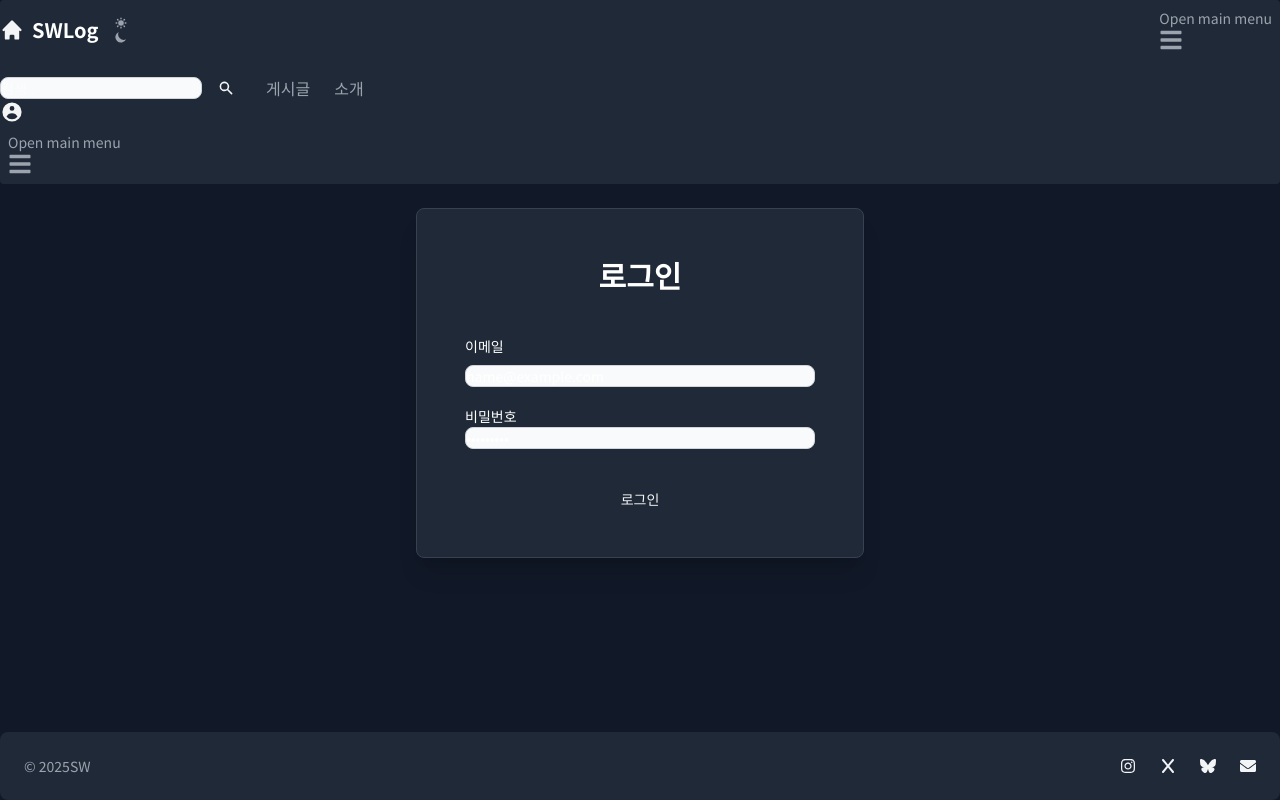
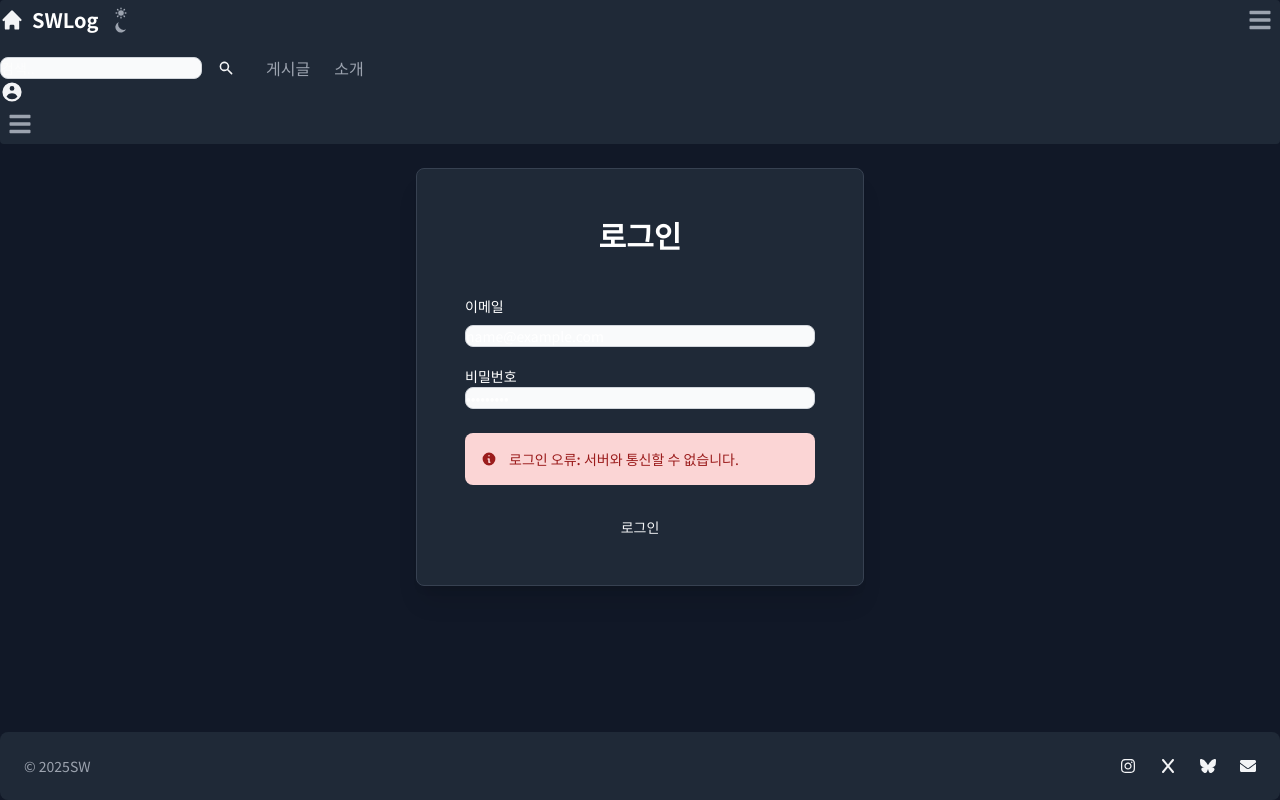
Before and after one commit to reencarnacion/reactfrontend, a React (Vite) app: page /login in a window 1280 px wide. Both pictures are taken after typing "name@example.com", "Sample123" into the empty fields and a click on the button "로그인". Built offline with nearby package versions, Linux system fonts and the light colour scheme; no server answers.

Commit message:
로그인 API

```diff
--- /dev/null
+++ b/src/api/ApiClient.ts
@@ -0,0 +1,27 @@
+// JWT 토큰 전송 Axios 인터셉터
+import axios from "axios";
+
+const apiClient = axios.create({
+  baseURL: "/api",
+  headers: {
+    "Content-Type": "application/json",
+  },
+});
+
+// 인터셉터 등록
+apiClient.interceptors.request.use(
+  (config) => {
+    const token = localStorage.getItem("accessToken");
+
+    if (token) {
+      config.headers.Authorization = `Bearer ${token}`;
+    }
+
+    return config;
+  },
+  (error) => {
+    return Promise.reject(error);
+  }
+);
+
+export default apiClient;
--- /dev/null
+++ b/src/api/AuthApi.ts
@@ -0,0 +1,21 @@
+import axios from "axios";
+import type { LoginRequest, LoginResponse } from "../types/Auth";
+
+const BASE_PATH = "/api/auth/";
+
+export const login = async (
+  credentials: LoginRequest
+): Promise<LoginResponse> => {
+  try {
+    const response = await axios.post<LoginResponse>(
+      `${BASE_PATH}login`,
+      credentials
+    );
+    return response.data;
+  } catch (error) {
+    if (axios.isAxiosError(error) && error.response) {
+      throw new Error(error.response.data.message || "로그인에 실패했습니다.");
+    }
+    throw new Error("서버와 통신할 수 없습니다.");
+  }
+};
--- a/src/api/postApi.ts
+++ b/src/api/postApi.ts
@@ -1,6 +1,7 @@
 import axios from "axios";
 // Linter 권장: type으로 선언
 import type { CreatePostRequest, Post } from "../types/Post";
+import apiClient from "./ApiClient";
 
 // 1. 기본 인스턴스 설정
 const api = axios.create({
@@ -27,7 +28,11 @@ export const createPost = async (
 ): Promise<Post> => {
   try {
     // POST localhost:5173/api/post
-    const response = await api.post<Post>("", postData);
+    // const response = await api.post<Post>("", postData);
+
+    // 인증 필요 요청에 헤더 토큰 추가
+    const response = await apiClient.post("/posts", postData);
+
     return response.data;
   } catch (error) {
     console.error("게시글 생성 실패: ", error);
--- a/src/pages/LoginPage.tsx
+++ b/src/pages/LoginPage.tsx
@@ -1,15 +1,41 @@
 import { Button, Card, Label, TextInput } from "flowbite-react";
 import { useState } from "react";
+import { login } from "../api/AuthApi";
+import type { LoginRequest } from "../types/Auth";
+
+const saveToken = (token: string) => {
+  localStorage.setItem("accessToken", token);
+};
 
 const LoginPage: React.FC = () => {
   // 파라미터로 타입 정의
   const [email, setEmail] = useState("");
   const [password, setPassword] = useState("");
+  const [error, setError] = useState<string | null>(null);
+  const [isLoading, setIsLoading] = useState(false);
 
-  const handleSubmit = (e: React.FormEvent) => {
+  const handleSubmit = async (e: React.FormEvent) => {
     e.preventDefault();
-    console.log("로그인 시도:", { email, password });
-    // TODO: 여기 실제 인증 로직 구현
+    setError(null);
+    setIsLoading(true);
+
+    // 인증 절차
+    const credentials: LoginRequest = { email, password };
+
+    try {
+      const data = await login(credentials);
+      saveToken(data.accessToken);
+      alert("로그인 성공! 토큰이 저장되었습니다.");
+      // TODO: 페이지 이동 로직(홈페이지로)
+    } catch (err: unknown) {
+      if (err instanceof Error) {
+        setError(err.message);
+      } else {
+        setError("로그인 처리 중 알 수 없는 오류 발생");
+      }
+    } finally {
+      setIsLoading(false);
+    }
   };
 
   return (
@@ -44,8 +70,33 @@ const LoginPage: React.FC = () => {
               />
             </div>
           </div>
+
+          {error && (
+            <div
+              className="flex items-center rounded-lg bg-red-100 p-4 text-sm text-red-700 dark:bg-red-200 dark:text-red-800"
+              role="alert"
+            >
+              <svg
+                className="mr-3 inline h-4 w-4 flex-shrink-0"
+                fill="currentColor"
+                viewBox="0 0 20 20"
+                xmlns="http://www.w3.org/2000/svg"
+              >
+                <path
+                  fillRule="evenodd"
+                  d="M18 10a8 8 0 11-16 0 8 8 0 0116 0zm-7-4a1 1 0 11-2 0 1 1 0 012 0zM9 9a1 1 0 000 2v3a1 1 0 001 1h1a1 1 0 100-2v-3a1 1 0 00-1-1H9z"
+                  clipRule="evenodd"
+                ></path>
+              </svg>
+              <span className="sr-only">Error</span>
+              <div>
+                <span className="font-medium">로그인 오류:</span> {error}
+              </div>
+            </div>
+          )}
+
           <Button type="submit" className="mt-4" color="cyan">
-            로그인
+            {isLoading ? "로그인 중.." : "로그인"}
           </Button>
         </form>
       </Card>
--- /dev/null
+++ b/src/types/Auth.ts
@@ -0,0 +1,9 @@
+export interface LoginRequest {
+  email: string;
+  password: string;
+}
+
+export interface LoginResponse {
+  accessToken: string;
+  tokenType: "Bearer";
+}
```
